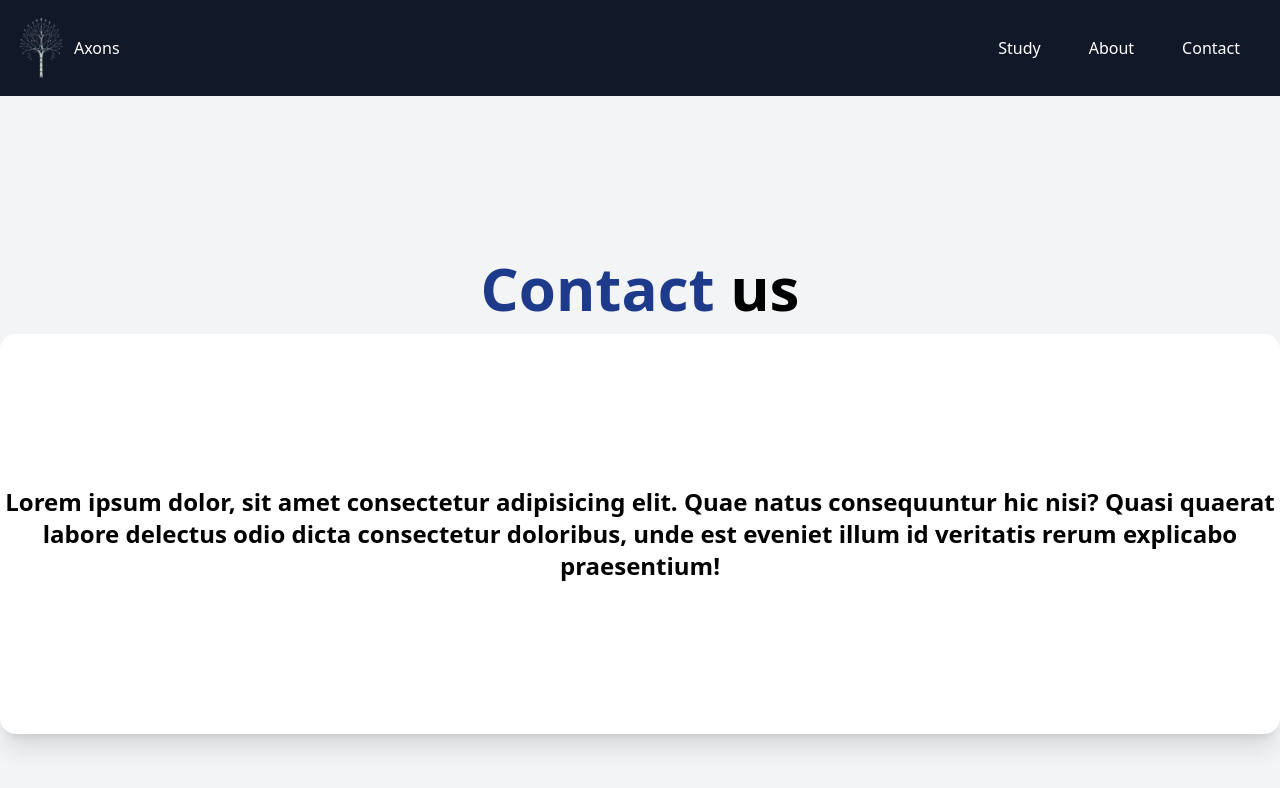
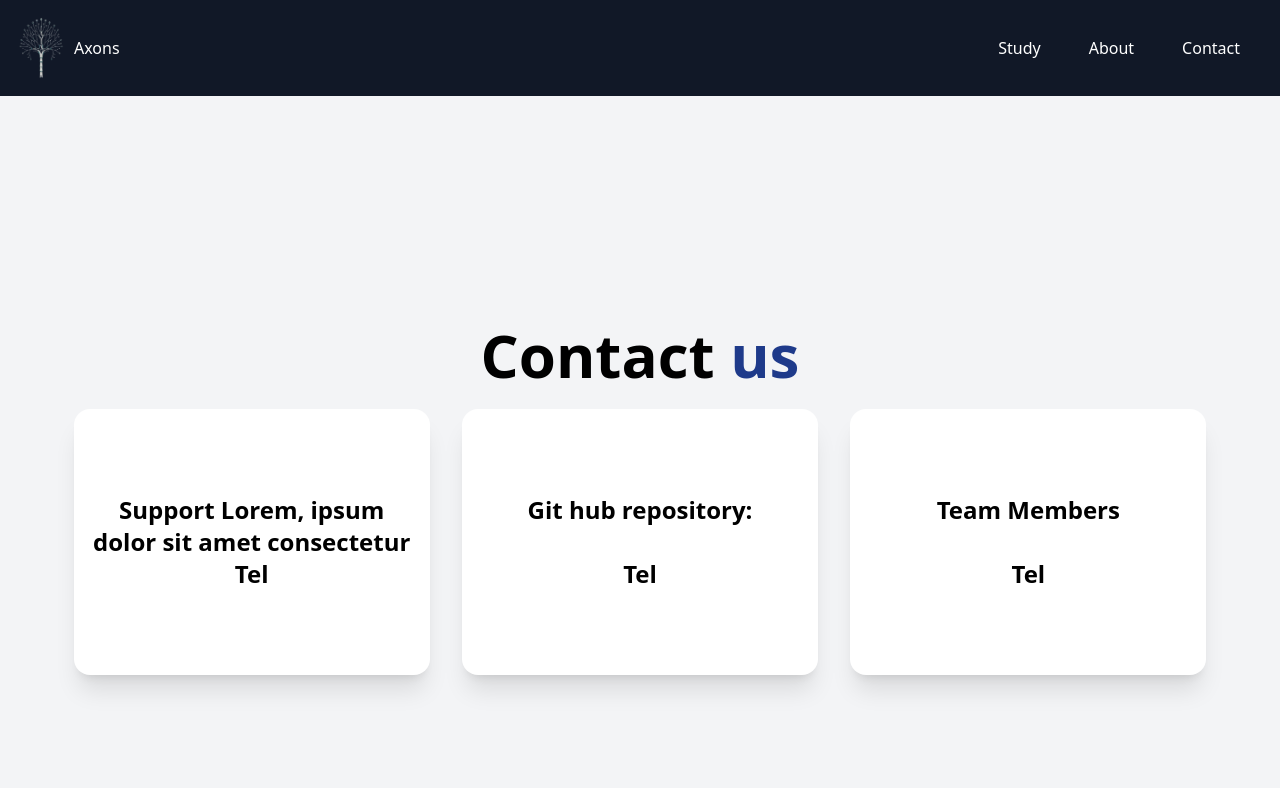
Before and after one commit to casrhub/axons-web-app, a Next.js app: page /contact_us in a window 1280 px wide. Shown: the top 788 px of the page. Built offline with nearby package versions, Linux system fonts and the light colour scheme.

Commit message:
Still working on front items

```diff
--- a/package.json
+++ b/package.json
@@ -17,6 +17,7 @@
     "@trpc/next": "^11.0.0-rc.351",
     "@trpc/react-query": "^11.0.0-rc.351",
     "@trpc/server": "^11.0.0-rc.351",
+    "framer-motion": "^11.1.7",
     "fs": "^0.0.1-security",
     "next": "14.1.3",
     "next-swagger-doc": "^0.4.0",
--- a/src/app/about_us/page.jsx
+++ b/src/app/about_us/page.jsx
@@ -1,20 +1,36 @@
 import React from 'react'
 import { IoMdCloudUpload } from "react-icons/io";
+import { PageWrapper } from "./../page_wraper";
 
 export default function page() {
   return (
+    <PageWrapper>
     <div className="bg-gray-100">
       <div className="flex flex-col items-center justify-center h-screen">
         <div className="text-center mb-4">
+            <h1 className="text-2xl sm:text-3xl md:text-4xl lg:text-3xl xl:text-6xl font-bold">
+            What do we <span className="text-blue-900"> do?</span>
+            </h1>
+        </div>
+        {/* White box */}
+        <div className="container flex items-center justify-center flex-col rounded-2xl w-1/8 h-1/4 bg-white shadow-xl mb-20">
+            <p className="text-2xl text-center font-bold">Welcome to our innovative educational software! Powered by AI, our platform analyzes student-generated videos, offering personalized feedback to pinpoint areas for improvement. Students receive tailored recommendations for study materials, fostering effective learning and mastery of subjects. Join us in revolutionizing education with our intelligent, student-centric approach.</p>
+        </div>
+
+
+
+        <div className="text-center mt-12 mb-4">
             <h1 className="text-2xl sm:text-3xl md:text-4xl lg:text-3xl xl:text-6xl font-bold">
                 Our <span className="text-blue-900">Goal</span>
             </h1>
         </div>
         {/* White box */}
-        <div className="container flex items-center justify-center flex-col rounded-2xl w-1/8 h-1/2 bg-white shadow-xl">
-            <p className="text-2xl text-center font-bold">Lorem ipsum dolor, sit amet consectetur adipisicing elit. Quae natus consequuntur hic nisi? Quasi quaerat labore delectus odio dicta consectetur doloribus, unde est eveniet illum id veritatis rerum explicabo praesentium!</p>
+        <div className="container flex items-center justify-center flex-col rounded-2xl w-1/8 h-1/4 bg-white shadow-xl ">
+            <p className="text-2xl text-center font-bold">Our main goal is to change how education works by using smart AI to give each student a personalized learning journey. With the Feynman Method at the heart of what we do, we help students really understand complex topics. Our platform gives feedback and suggests materials that fit each student's unique learning style. Our aim is to help students learn better and love learning for life, making education more enjoyable and effective for everyone.</p>
         </div>
+
       </div>
     </div>
+    </PageWrapper>
   )
 }
--- a/src/app/contact_us/page.jsx
+++ b/src/app/contact_us/page.jsx
@@ -1,20 +1,34 @@
 "use client"
 import React from 'react'
+import { PageWrapper } from "./../page_wraper";
 
 export default function page() {
     return (
+      <PageWrapper>
       <div className="bg-gray-100">
         <div className="flex flex-col items-center justify-center h-screen">
           <div className="text-center mb-4">
               <h1 className="text-2xl sm:text-3xl md:text-4xl lg:text-3xl xl:text-6xl font-bold">
-                    <span className="text-blue-900">Contact</span> us
+                  Contact<span className="text-blue-900"> us</span>
               </h1>
           </div>
+          <div className="flex justify-center items-center w-1/8 h-1/3">
           {/* White box */}
-          <div className="container flex items-center justify-center flex-col rounded-2xl w-1/8 h-1/2 bg-white shadow-xl">
-              <p className="text-2xl text-center font-bold">Lorem ipsum dolor, sit amet consectetur adipisicing elit. Quae natus consequuntur hic nisi? Quasi quaerat labore delectus odio dicta consectetur doloribus, unde est eveniet illum id veritatis rerum explicabo praesentium!</p>
+          <div className="container flex items-center justify-center flex-col rounded-2xl w-full h-full bg-white shadow-xl mx-4 mt-4">
+              <p className="text-2xl text-center font-bold m-3">Support Lorem, ipsum dolor sit amet consectetur <br/>Tel</p>
           </div>
+          {/* White box */}
+          <div className="container flex items-center justify-center flex-col rounded-2xl w-full h-full bg-white shadow-xl mx-4 mt-4">
+              <p className="text-2xl text-center font-bold m-3">Git hub repository:<br/><br/>Tel</p>
+          </div>
+          {/* White box */}
+          <div className="container flex items-center justify-center flex-col rounded-2xl w-full h-full bg-white shadow-xl mx-4 mt-4">
+              <p className="text-2xl text-center font-bold m-3">Team Members<br/><br/>Tel</p>
+          </div>
+          </div>
+
         </div>
       </div>
+      </PageWrapper>
     )
   }
--- a/src/app/page.tsx
+++ b/src/app/page.tsx
@@ -3,6 +3,7 @@ import Audio from "./components/Audio"
 import { BsRecord2 } from "react-icons/bs";
 import { IoMdCloudUpload } from "react-icons/io";
 import { useState } from 'react';
+import { PageWrapper } from "./page_wraper";
 
 export default function Home() {
   const [showModal, setShowModal] = useState(false);
@@ -12,6 +13,7 @@ export default function Home() {
     setShowModal(true);
   };
   return (
+    <PageWrapper>
     <div className="bg-gray-100">
       <div className="flex flex-col items-center justify-center h-screen">
         <div className="text-center mb-4">
@@ -39,5 +41,6 @@ export default function Home() {
         </div>
       </div>
     </div>
+    </PageWrapper>
   );
 }
--- /dev/null
+++ b/src/app/page_wraper.jsx
@@ -0,0 +1,18 @@
+"use client";
+
+import { motion, AnimatePresence } from "framer-motion";
+
+export const PageWrapper = ({ children }) => (
+  <>
+    <AnimatePresence>
+      <motion.div
+        initial={{ opacity: 0, y: 15 }}
+        animate={{ opacity: 1, y: 0 }}
+        exit={{ opacity: 0, y: 15 }}
+        transition={{ delay: 0.25 }}
+      >
+        {children}
+      </motion.div>
+    </AnimatePresence>
+  </>
+);
```
Also changed, not shown: src/app/components/Navbar.tsx (+1 -12 lines), 1 other file (tests, documents, lock files or other folders).
